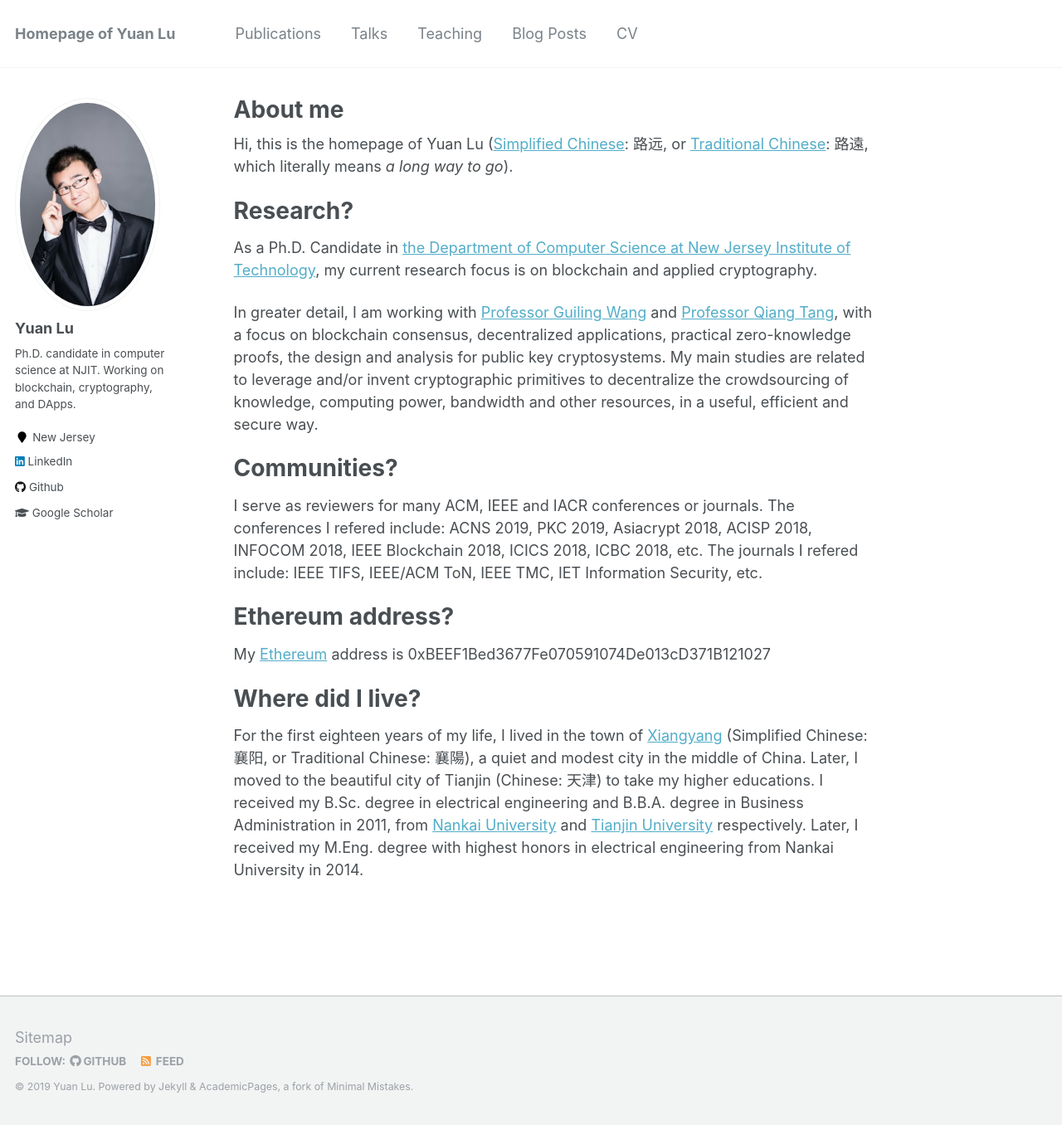
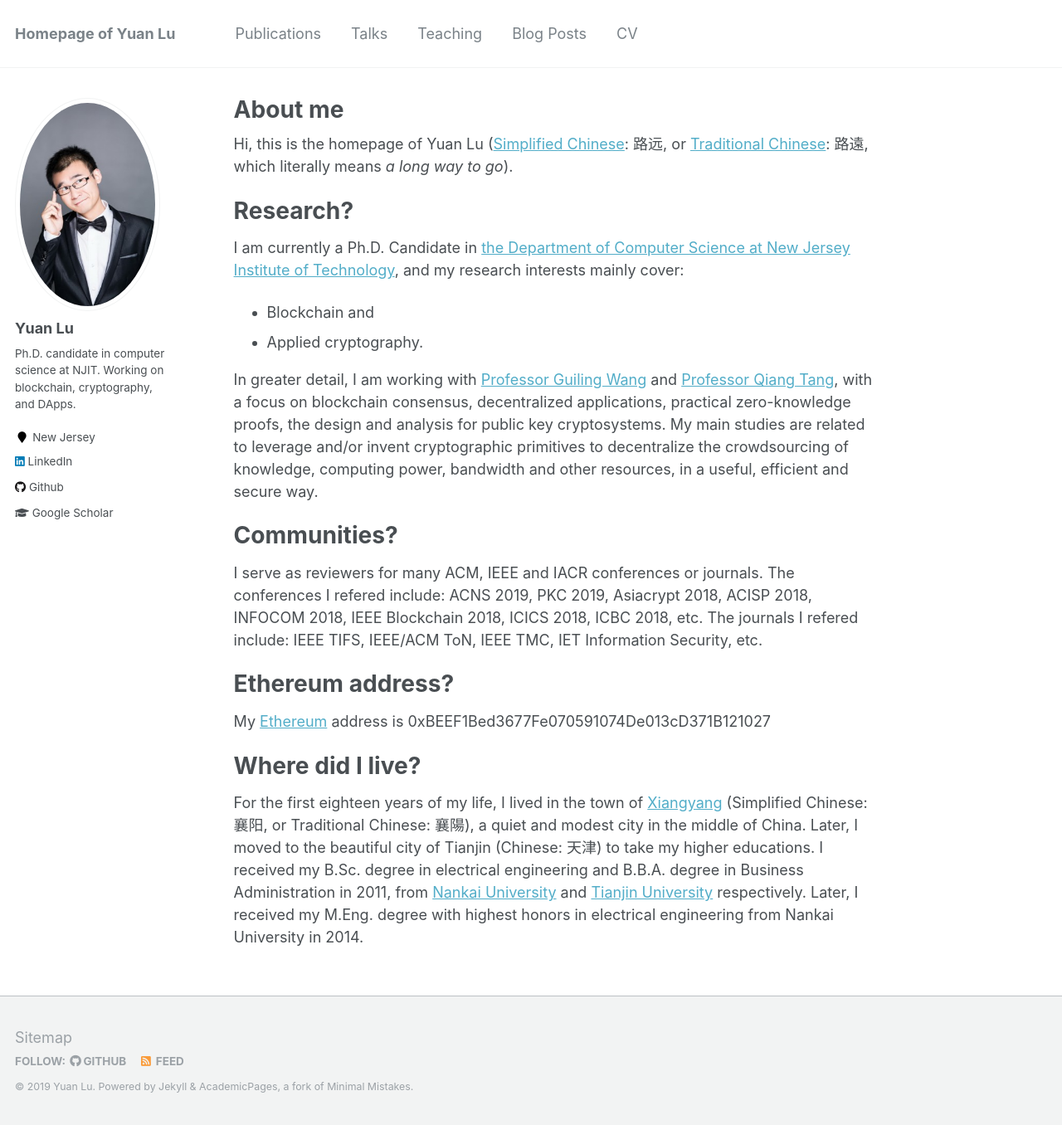
Before and after one commit to yylluu/yylluu.github.io, a Jekyll site: the page built from _pages/about.md, in a window 1280 px wide and 1356 px high. Shown: the whole window at 83% size. Built offline with Jekyll 4.4.1, drawn with Linux system fonts in a browser that asks for light colours.

Commit message:
Update about.md

```diff
--- a/_pages/about.md
+++ b/_pages/about.md
@@ -12,7 +12,10 @@ Hi, this is the homepage of Yuan Lu ([Simplified Chinese](https://en.wikipedia.o
 
 Research?
 ======
-As a Ph.D. Candidate in [the Department of Computer Science at New Jersey Institute of Technology](https://cs.njit.edu/), my current research focus is on blockchain and applied cryptography.
+I am currently a Ph.D. Candidate in [the Department of Computer Science at New Jersey Institute of Technology](https://cs.njit.edu/), and my research interests mainly cover:
+* Blockchain
+and
+* Applied cryptography.
 
 In greater detail, I am working with [Professor Guiling Wang](https://web.njit.edu/~gwang/) and [Professor Qiang Tang](https://web.njit.edu/~qiang/), with a focus on blockchain consensus, decentralized applications, practical zero-knowledge proofs, the design and analysis for public key cryptosystems. My main studies are related to leverage and/or invent cryptographic primitives to decentralize the crowdsourcing of knowledge, computing power, bandwidth and other resources, in a useful, efficient and secure way.
 
```
